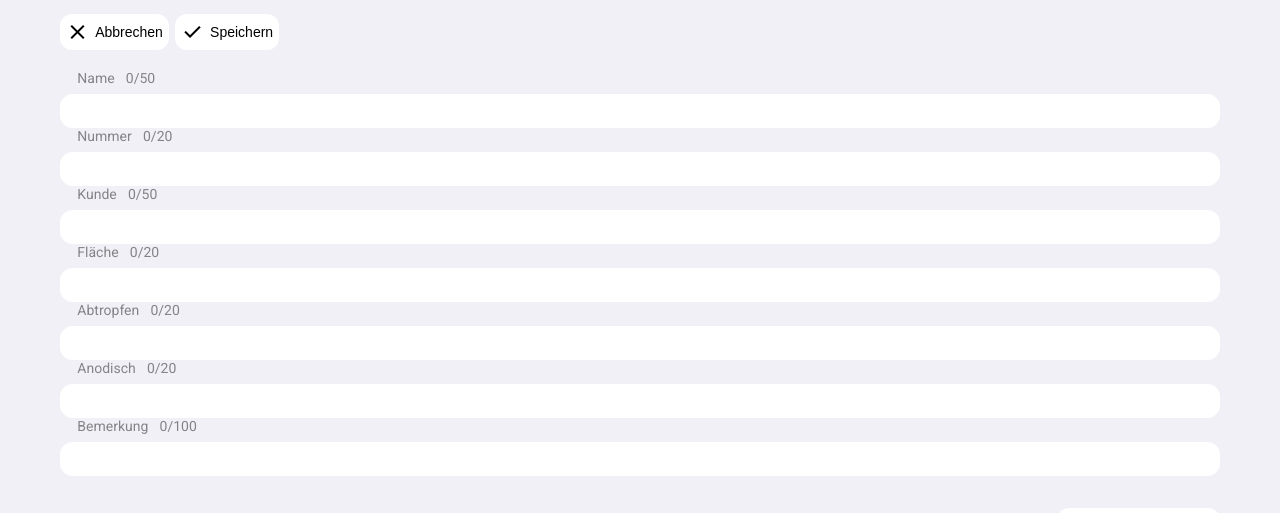
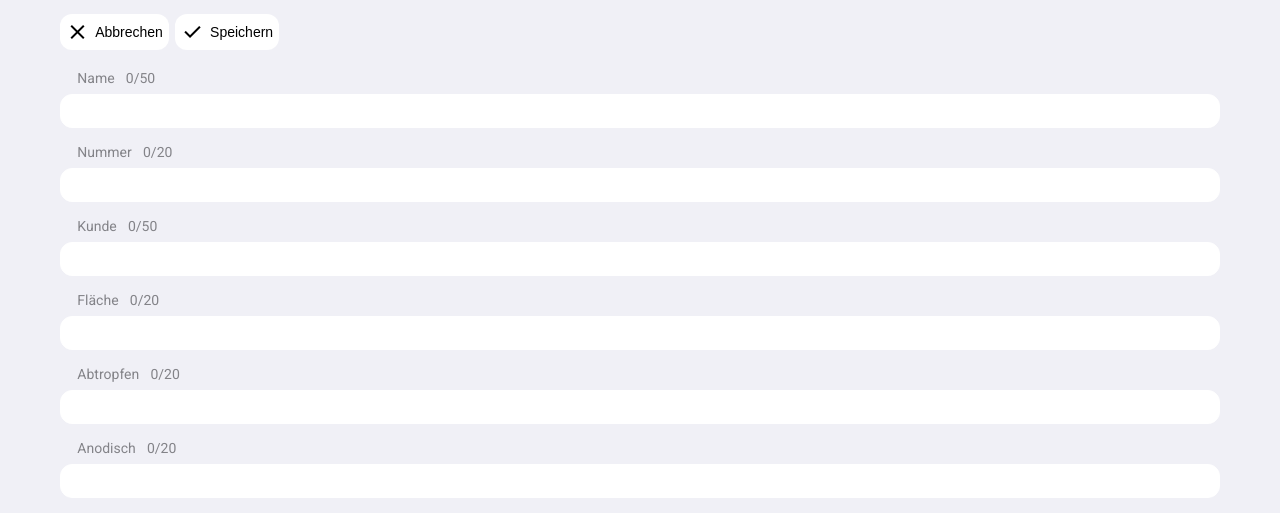
Before and after one commit to rapbru/cas-fee-project2-gravox, an Angular app in the folder frontend/: page /add-article in a window 1280 px wide. Shown: the part 136-649 px from the top of the page. Built offline with nearby package versions, Linux system fonts and the light colour scheme; no server answers; sample sign-in values are in the browser's storage.

Commit message:
Auto-scrolling to make added position visible behinde bottom-sheet.

```diff
--- a/frontend/src/app/add-article/add-article.component.scss
+++ b/frontend/src/app/add-article/add-article.component.scss
@@ -0,0 +1,22 @@
+:host {
+  display: flex;
+  flex-direction: column;
+  height: 100%;
+}
+
+.scrollable-content {
+  flex: 1;
+  overflow-y: auto;
+  padding-bottom: 50vh; // Add padding at the bottom equal to bottom sheet height on mobile
+
+  @media (min-width: 768px) {
+    padding-bottom: 0; // Remove padding on desktop
+  }
+}
+
+.form-group {
+  display: flex;
+  flex-direction: column;
+  gap: 16px;
+  margin-bottom: 24px;
+}
--- a/frontend/src/app/position/position-sequence/position-sequence.component.html
+++ b/frontend/src/app/position/position-sequence/position-sequence.component.html
@@ -1,6 +1,6 @@
 <div class="positions-container">
   <!-- Selected Positions -->
-  <div class="selected-positions-container">
+  <div class="selected-positions-container" #selectedPositionsContainer>
     <div class="positions-header">
       <h3>Ausgewählte Positionen</h3>
       <button class="button button-label button-highlight-main" (click)="showPositionSelector = true">
@@ -53,7 +53,8 @@
   <!-- Position Selector using new component -->
   <app-sidebar-sheet
     title="Verfügbare Positionen"
-    [(show)]="showPositionSelector">
+    [(show)]="showPositionSelector"
+    (showChange)="showPositionSelector = $event">
 
     <div class="available-positions">
       <div class="positions-grid">
--- a/frontend/src/app/position/position-sequence/position-sequence.component.scss
+++ b/frontend/src/app/position/position-sequence/position-sequence.component.scss
@@ -2,10 +2,20 @@
   display: block;
   position: relative;
   width: 100%;
+
+  &.show-sheet {
+    .selected-positions-container {
+      @media (max-width: 767px) {
+        padding-bottom: 70vh;
+      }
+    }
+  }
 }
 
 .selected-positions-container {
   width: 100%;
+  padding-bottom: 0;
+  transition: padding-bottom 0.3s ease;
 }
 
 .position-selector {
@@ -37,7 +47,7 @@
     right: 0;
     width: 100vw;
     max-width: 100%;
-    height: 80vh;
+    height: 50vh;
     transform: translateY(100%);
     margin: 0;
     padding: 0;
--- a/frontend/src/app/position/position-sequence/position-sequence.component.ts
+++ b/frontend/src/app/position/position-sequence/position-sequence.component.ts
@@ -1,4 +1,4 @@
-import { Component } from '@angular/core';
+import { Component, ViewChild, ElementRef, HostBinding } from '@angular/core';
 import { CommonModule } from '@angular/common';
 import { MatIconModule } from '@angular/material/icon';
 import { Position } from '../../models/position.model';
@@ -18,6 +18,9 @@ import { SidebarSheetComponent } from '../../sidebar-sheet/sidebar-sheet.compone
   styleUrls: ['./position-sequence.component.scss']
 })
 export class PositionSequenceComponent {
+  @ViewChild('selectedPositionsContainer') selectedPositionsContainer?: ElementRef;
+  @HostBinding('class.show-sheet') get showSheetClass() { return this.showPositionSelector; }
+
   selectedPositions: Position[] = [];
   showPositionSelector: boolean = false;
 
@@ -43,10 +46,36 @@ export class PositionSequenceComponent {
 
     this.selectedPositions = [...this.selectedPositions, position];
     this.logger.log('Position added to sequence:', position);
+
+    // Scroll to the newly added position
+    setTimeout(() => {
+      if (this.selectedPositionsContainer) {
+        const container = this.selectedPositionsContainer.nativeElement;
+        const lastPosition = container.querySelector('.position-card:last-child');
+        if (lastPosition) {
+          const isMobile = window.innerWidth < 768;
+          const viewportHeight = window.innerHeight;
+
+          // Calculate optimal scroll position based on viewport height
+          const scrollOptions = {
+            behavior: 'smooth' as ScrollBehavior,
+            block: isMobile ? 'start' :
+                   viewportHeight < 700 ? 'start' :
+                   'center'
+          };
+
+          lastPosition.scrollIntoView(scrollOptions);
+        }
+      }
+    });
   }
 
   onRemovePosition(position: Position) {
     this.selectedPositions = this.selectedPositions.filter(p => p !== position);
     this.logger.log('Position removed from sequence:', position);
   }
+
+  onCloseSheet() {
+    this.showPositionSelector = false;
+  }
 }
--- a/frontend/src/app/sidebar-sheet/sidebar-sheet.component.scss
+++ b/frontend/src/app/sidebar-sheet/sidebar-sheet.component.scss
@@ -33,7 +33,7 @@
     right: 0;
     width: 100vw;
     max-width: 100%;
-    height: 80vh;
+    height: 50vh;
     transform: translateY(100%);
     margin: 0;
     padding: 0;
```
